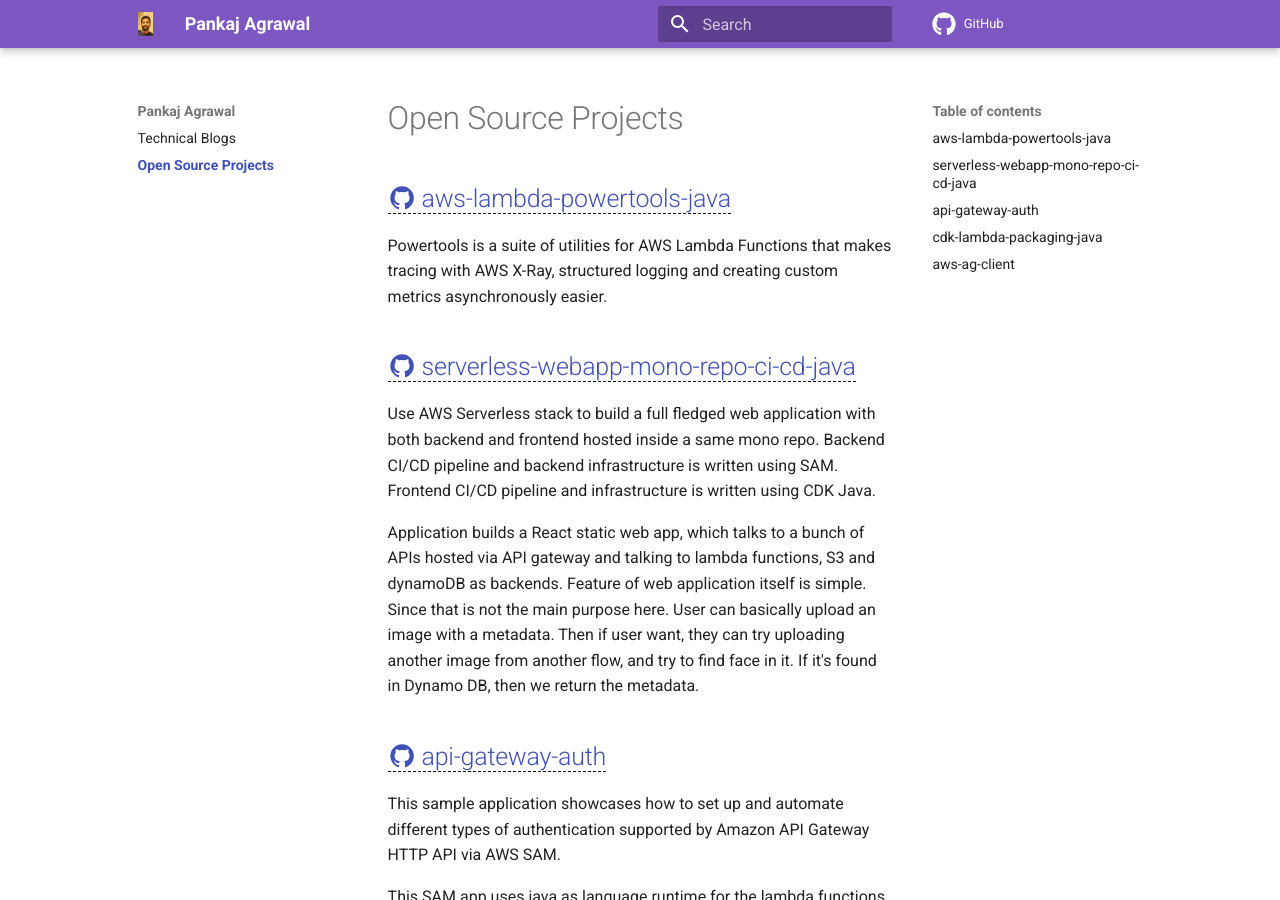
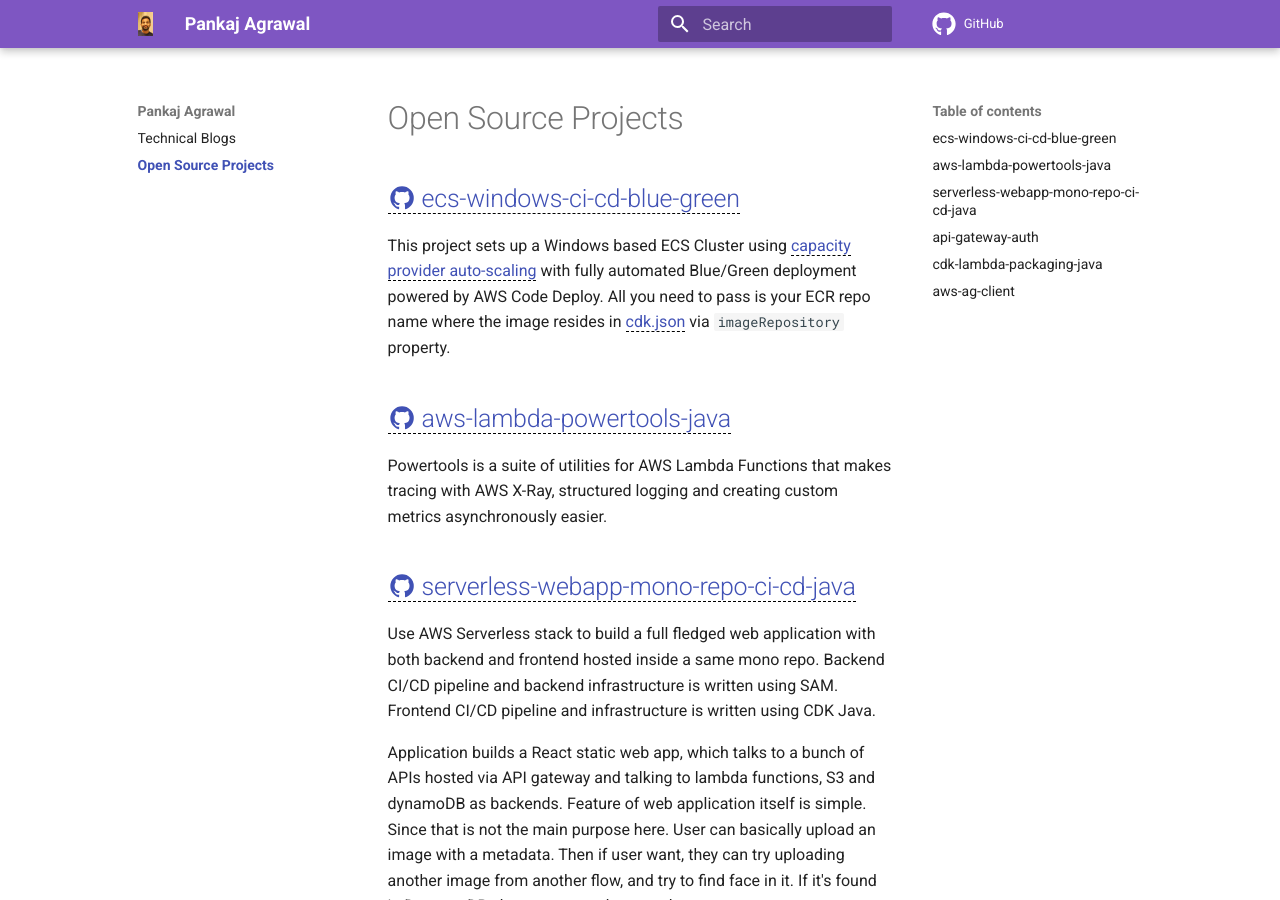
Before and after one commit to pankajagrawal16/pankajagrawal16.github.io, an MkDocs documentation site: the page built from docs/code/index.md, in a window 1280 px wide and 900 px high. Built offline with MkDocs 1.6.1 and Material for MkDocs 9.7.7, drawn with Linux system fonts in a browser that asks for light colours; a script that is not in the unit is left out; comment, search, counter and statistics services are not loaded.

Commit message:
Include new open source project

```diff
--- a/docs/code/index.md
+++ b/docs/code/index.md
@@ -2,6 +2,11 @@
 title: Open Source Projects
 
 # Open Source Projects
+
+## [:material-github: ecs-windows-ci-cd-blue-green](https://github.com/aws-samples/ecs-windows-ci-cd-blue-green){target=_blank}
+
+This project sets up a Windows based ECS Cluster using [capacity provider auto-scaling](https://aws.amazon.com/blogs/containers/deep-dive-on-amazon-ecs-cluster-auto-scaling/) with fully automated Blue/Green deployment powered by AWS Code Deploy. All you
+need to pass is your ECR repo name where the image resides in [cdk.json](cdk.json) via `imageRepository` property.
 
 ## [:material-github: aws-lambda-powertools-java](https://github.com/awslabs/aws-lambda-powertools-java){target=_blank}
 
```
